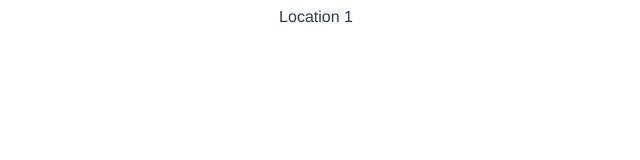
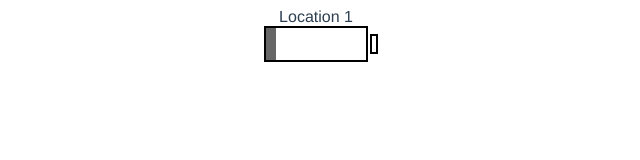
Before and after one commit to seesharper/heatkeeper.client, a Vue app: page /zones/1 in a window 1280 px wide. Shown: the top 160 px of the page, without its empty margins (324-964 px from the left). Built offline with nearby package versions, Linux system fonts and the light colour scheme.

Commit message:
Battery level component

```diff
--- /dev/null
+++ b/src/components/Battery.vue
@@ -0,0 +1,49 @@
+<template>
+  <div class="battery">
+    <div class="battery-level"></div>
+  </div>
+</template>
+
+<script lang="ts">
+import Vue from 'vue'
+import { Component } from 'vue-property-decorator'
+
+
+@Component
+export default class Battery extends Vue{
+
+    mounted(){
+
+
+    }
+}
+</script>
+
+<style scoped>
+.battery {
+  background-color: #fff;
+  border: 2px solid #000;
+  height: 32px;
+  margin-left: auto;
+  margin-right: auto;
+  position: relative;
+  width: 100px;
+}
+
+.battery:after {
+  background-color: #fff;
+  border: 2px solid #000;
+  content: "";
+  height: 16px;
+  position: absolute;
+  right: -12px;
+  top: 6px;
+  width: 4px;
+}
+
+.battery .battery-level {
+  background-color: #666;
+  height: 100%;
+  width: 10%;
+}
+</style>
--- a/src/components/Zones.vue
+++ b/src/components/Zones.vue
@@ -1,17 +1,28 @@
 <template>
+    <div>Location {{ $route.params.location }}
+        <Battery></Battery>
+    </div>
 
-    <div>Location {{ $route.params.location }}</div>
 </template>
 
 <script lang="ts">
 import Vue from 'vue'
 import { Component } from 'vue-property-decorator'
 import { getZones, Zone } from "../web-api";
+import Battery from '@/components/Battery.vue';
 
-@Component
+@Component({
+    components: {
+        Battery
+    }
+}
+)
 export default class Zones extends Vue{
+    zones : Zone[] = new Array<Zone>();
+
     async mounted(){
         let locationParam = this.$route.params['location'];
+        this.zones = await getZones(locationParam);
     }
 }
 </script>
--- a/src/views/Home.vue
+++ b/src/views/Home.vue
@@ -11,12 +11,14 @@ import { Component, Vue } from 'vue-property-decorator';
 import HelloWorld from '@/components/HelloWorld.vue'; // @ is an alias to /src
 import Locations from '@/components/Locations.vue';
 import Zones from '@/components/Zones.vue';
+import Battery from '@/components/Battery.vue';
 
 @Component({
   components: {
     HelloWorld,
     Locations,
     Zones,
+    Battery,
   },
 })
 export default class Home extends Vue {}
```
